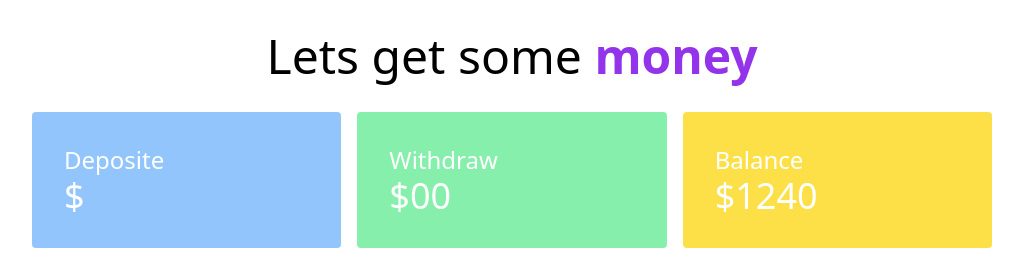
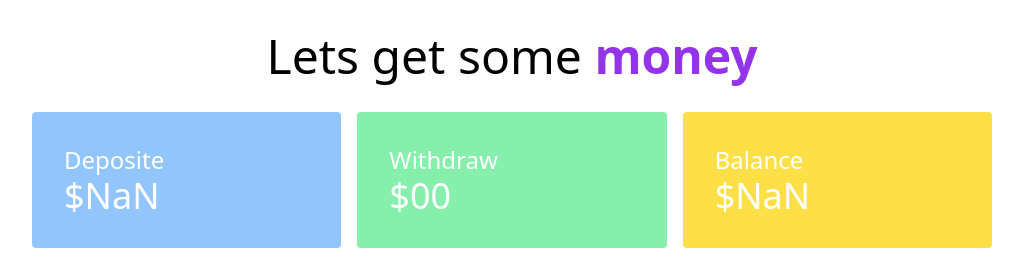
Before and after one commit to shahin597/Javascript-simple-project, a plain HTML site: page banking.html in a window 1280 px wide. Both pictures are taken after a click on the button "Deposite". Shown: the top 270 px of the page, without its empty margins (128-1151 px from the left). Drawn offline with nearby package versions, Linux system fonts and the light colour scheme.

Commit message:
'update-balance'

```diff
--- a/banking.html
+++ b/banking.html
@@ -32,7 +32,7 @@
                 </div>
                 <div class="bg-yellow-300 p-8 rounded text-white">
                     <h3 class="text-2xl">Balance</h3>
-                    <h4 class="text-4xl">$1240</h4>
+                    <h4 class="text-4xl">$<span id="balance-total">1240</span></h4>
 
                 </div>
 
--- a/js/banking.js
+++ b/js/banking.js
@@ -2,13 +2,24 @@
 document.getElementById('deposite-button').addEventListener('click', function () {
     // get the amount deposited
     const depositeInput = document.getElementById('deposite-input');
-    const depositeAmount = depositeInput.value;
-    console.log(depositeAmount);
+    const newDepositetext = depositeInput.value;
+    const newDepositeAmount = parseFloat(newDepositetext);
+    // console.log(newDepositeAmount);
 
 
+    //update deposite total
+    const depositeOutput = document.getElementById('deposite-output');
+    const prevoiusDepositeText = depositeOutput.innerText;
+    const prevoiusDepositeAmount = parseFloat(prevoiusDepositeText);
+    const newDepositeTotal = prevoiusDepositeAmount + newDepositeAmount;
+    depositeOutput.innerText = newDepositeTotal;
 
-    const depositeCureent = document.getElementById('deposite-output');
-    depositeCureent.innerText = depositeAmount;
+    //update accountBalance
+    const balanceTotal = document.getElementById('balance-total');
+    const balanceTotalText = balanceTotal.innerText;
+    const previousBalanceTotal = parseFloat(balanceTotalText);
+    const newBalanceTotal = previousBalanceTotal + newDepositeAmount;
+    balanceTotal.innerText = newBalanceTotal;
 
     //clear the deposit inputfield
     depositeInput.value = '';
```
